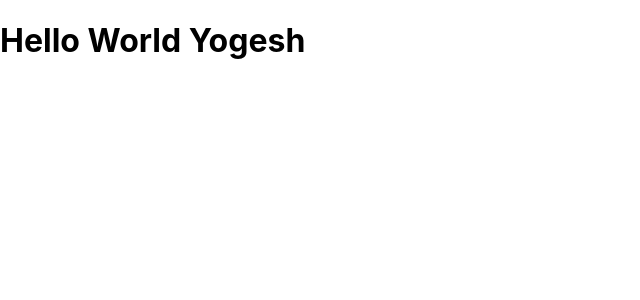
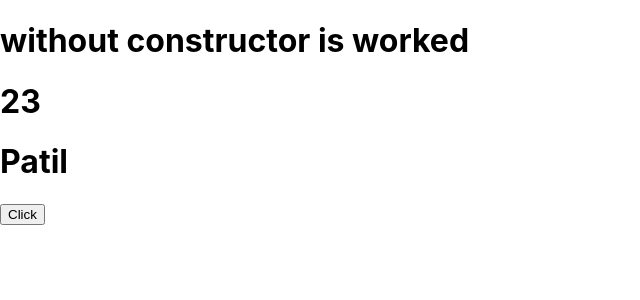
Before and after one commit to yogeshkumarpatil/new-app, a React (Create React App) app: page / in a window 1280 px wide. Shown: the top 300 px of the page, without its empty margins (0-640 px from the left). Built offline with nearby package versions, Linux system fonts and the light colour scheme.

Commit message:
state in class components

```diff
--- /dev/null
+++ b/src/Employee.js
@@ -0,0 +1,40 @@
+import React, {Component} from "react";
+
+export default class Employee extends Component {
+    state = {
+        name: "without constructor is worked",
+        age: 23,
+        surname: "Patil",
+        // name : 1
+    }
+
+    // constructor(props){
+    //     super(props);
+    //     this.state = {
+    //         name : this.props.name,
+    //         age : 23,
+    //         surname: "Patil"
+    //         // name : 1
+    //     }
+    // }
+
+    changeName() {
+        this.setState({
+            name: "Welcome to our channel class component state worked!",
+            age: 22,
+            surname: "Chavan",
+            // name: this.state.name +1
+        });
+    }
+    render() {
+        return (
+            <div>
+                <h1>{this.state.name}</h1>
+                <h1>{this.state.age}</h1>
+                <h1>{this.state.surname}</h1>
+
+                <input type="button" value="Click" onClick={() => this.changeName()} />
+            </div>
+        );
+    }
+}
--- a/src/index.js
+++ b/src/index.js
@@ -3,16 +3,13 @@ import ReactDOM from 'react-dom/client';
 import './index.css';
 import App from './App';
 import Student from './Student';
+import Employee from './Employee'
 import reportWebVitals from './reportWebVitals';
 
 
 const root = ReactDOM.createRoot(document.getElementById('root'));
 root.render(
-  <>
- <Student name="Yogesh"/>
-
- </>
-
+ <Employee  name="Ram"/>
 );
 
 // If you want to start measuring performance in your app, pass a function
```
